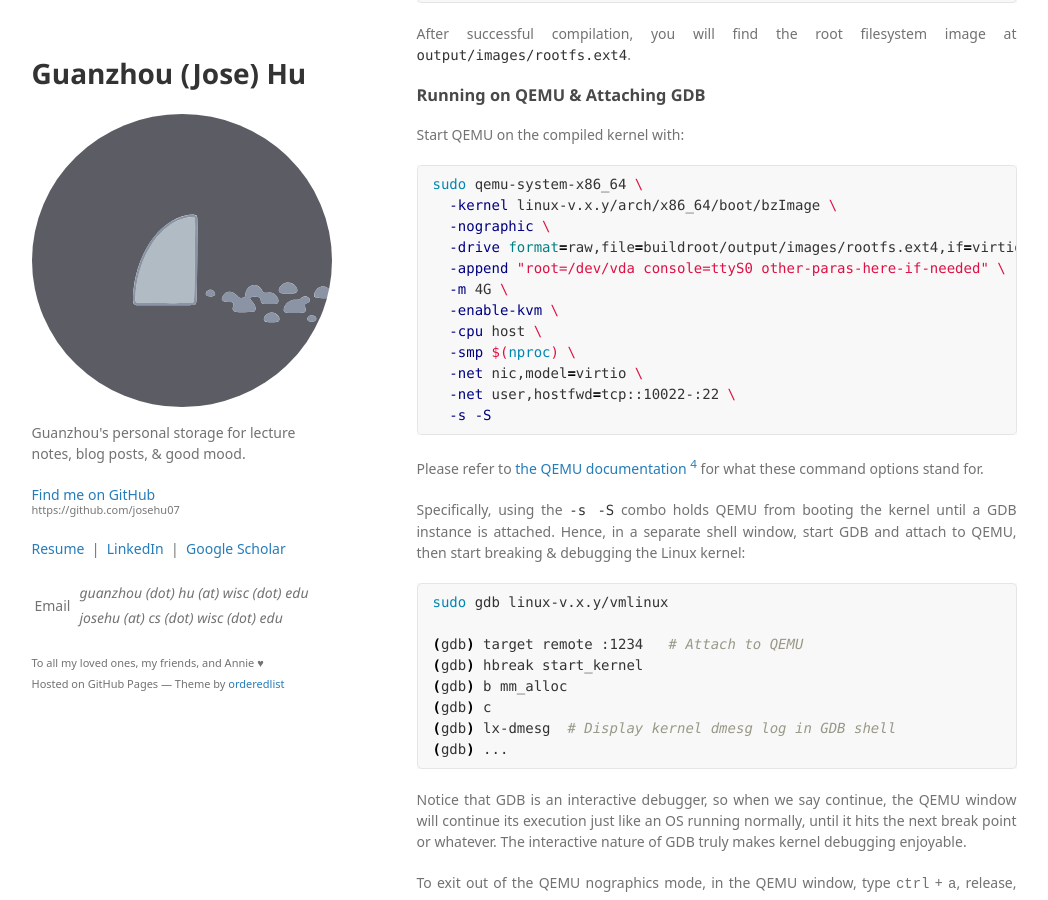
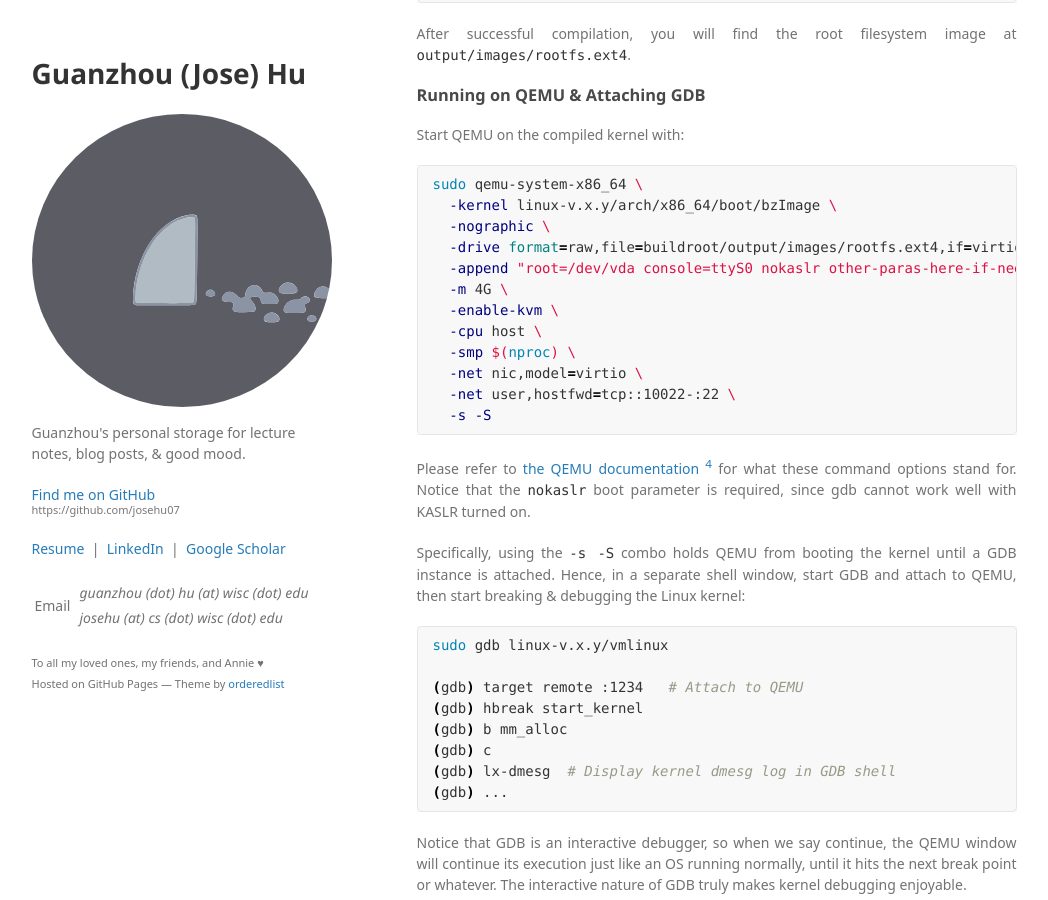
Before and after one commit to josehu07/josehu07.github.io, a Jekyll site: the page built from _posts/2021-01-02-linux-kernel-build-debug.md, in a window 1280 px wide and 900 px high, scrolled down 3961 px. Shown: the whole window, without its empty margins (116-1164 px from the left). Built offline with Jekyll 4.4.1, drawn with Linux system fonts in a browser that asks for light colours; some web fonts are replaced; formulas are drawn with MathJax 3; a script that is not in the unit is left out; comment, search, counter and statistics services are not loaded; some of the changed text lies outside the part shown.

Commit message:
Update linux building post

````diff
--- a/_posts/2021-01-02-linux-kernel-build-debug.md
+++ b/_posts/2021-01-02-linux-kernel-build-debug.md
@@ -186,7 +186,7 @@ sudo qemu-system-x86_64 \
   -kernel linux-v.x.y/arch/x86_64/boot/bzImage \
   -nographic \
   -drive format=raw,file=buildroot/output/images/rootfs.ext4,if=virtio \
-  -append "root=/dev/vda console=ttyS0 other-paras-here-if-needed" \
+  -append "root=/dev/vda console=ttyS0 nokaslr other-paras-here-if-needed" \
   -m 4G \
   -enable-kvm \
   -cpu host \
@@ -196,7 +196,7 @@ sudo qemu-system-x86_64 \
   -s -S
 ```
 
-Please refer to [the QEMU documentation](https://www.qemu.org/docs/master/system/invocation.html) [^4] for what these command options stand for.
+Please refer to [the QEMU documentation](https://www.qemu.org/docs/master/system/invocation.html) [^4] for what these command options stand for. Notice that the `nokaslr` boot parameter is required, since gdb cannot work well with KASLR turned on.
 
 Specifically, using the `-s -S` combo holds QEMU from booting the kernel until a GDB instance is attached. Hence, in a separate shell window, start GDB and attach to QEMU, then start breaking & debugging the Linux kernel:
 
@@ -258,6 +258,13 @@ scp -P 10022 file root@localhost:/root/some/path
     # Notice the uppercase `P` for scp
 ```
 
+Since our root filesystem is minimal, to send an executable into the guest to run, the executable must be statically linked with `-static` gcc option. Verify it is static by:
+
+```bash
+ldd executable_file
+    # Should say not a dynamically linked object
+```
+
 ## References
 
 [^1]: [https://mirrors.edge.kernel.org/pub/linux/kernel](https://mirrors.edge.kernel.org/pub/linux/kernel)
````
